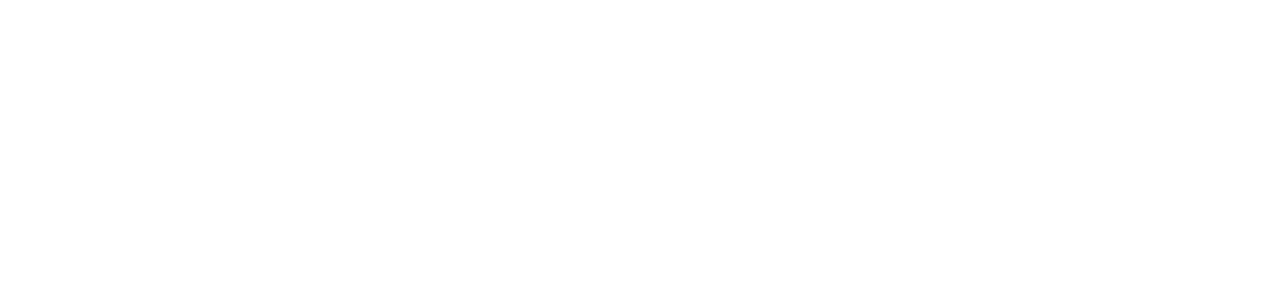
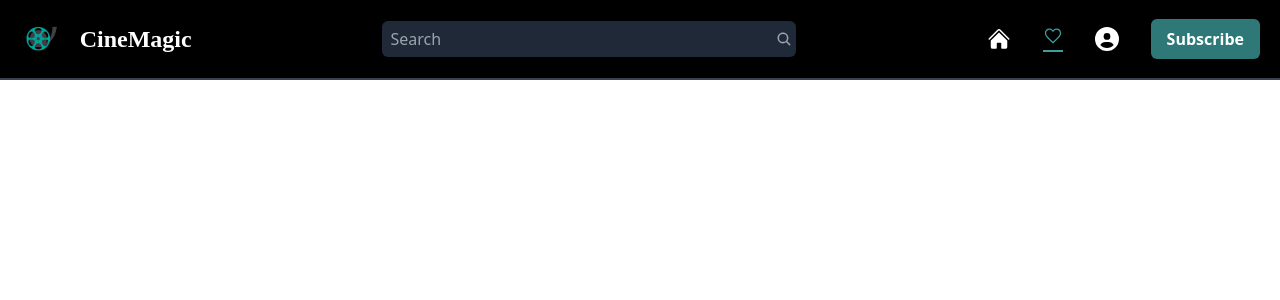
Before and after one commit to HaaniAshraf/CineMagic, a React (Vite) app: page /liked in a window 1280 px wide. Before the commit this address had no page. Shown: the top 300 px of the page. Built offline with nearby package versions, Linux system fonts and the light colour scheme; a web font is replaced by a local one.

Commit message:
Userhome designed

```diff
--- a/package.json
+++ b/package.json
@@ -14,7 +14,9 @@
     "react-dom": "^18.2.0",
     "react-hook-form": "^7.51.3",
     "react-icons": "^5.1.0",
-    "react-router-dom": "^6.22.3"
+    "react-redux": "^9.1.1",
+    "react-router-dom": "^6.22.3",
+    "redux": "^5.0.1"
   },
   "devDependencies": {
     "@types/react": "^18.2.66",
--- a/src/App.jsx
+++ b/src/App.jsx
@@ -3,7 +3,7 @@ import Login from "./pages/login";
 import Signup from "./pages/Signup";
 import Header from "./components/Header";
 import UserHome from "./pages/UserHome";
-import About from './pages/About'
+import Liked from './pages/Liked'
 import Profile from './pages/Profile'
 import { BrowserRouter, Routes, Route } from "react-router-dom";
 
@@ -14,7 +14,7 @@ function App() {
         <Route path="/" element={<UserHome />} />
         <Route path="/login" element={<Login />} />
         <Route path="/signup" element={<Signup />} />
-        <Route path="/about" element={<About />} />
+        <Route path="/liked" element={<Liked />} />
         <Route path="/profile" element={<Profile />} />
         <Route path="/header" element={<Header />} />
       </Routes>
--- a/src/components/Header.jsx
+++ b/src/components/Header.jsx
@@ -1,12 +1,21 @@
 import React from "react";
 import Logo from "../assets/logo.png";
 import { IoSearch } from "react-icons/io5";
+import { HiHome } from "react-icons/hi2";
+import { IoMdHeartEmpty } from "react-icons/io";
+import { FaCircleUser } from "react-icons/fa6";
 import Button from "./Button";
 import { Link } from "react-router-dom";
+import { useState } from "react";
+import { FaBars, FaTimes } from "react-icons/fa";
 
 function Header() {
+  const [nav, setNav] = useState(false);
+  const closeNav = () => {
+    setNav(false);
+  };
   return (
-    <div className="common h-16 flex justify-between px-5 items-center">
+    <div className="common shadow-customShadow h-20 flex justify-between px-5 items-center fixed border-b-2 border-gray-700">
       <div className="flex items-center justify-center">
         <img src={Logo} alt="CineMagic Logo" className="h-10" />
         <h2 className="text-2xl font-semibold font-signature ml-4">
@@ -21,18 +30,81 @@ function Header() {
         />
         <IoSearch className="cursor-pointer absolute inset-y-0 right-7 sm:right-1 md:right-1 top-1/2 transform -translate-y-1/2 text-gray-400 hover:text-[#328282]" />
       </div>
-      <ul className="flex items-center gap-5">
-        <Link to={'/'}>
-        <li className={location.pathname === "/" ? "active-link" : "nav-item"}>Home</li>
+      <ul className="sm:flex hidden items-center md:gap-8 sm:gap-4">
+        <Link to={"/"}>
+          <li
+            className={location.pathname === "/" ? "active-link" : "nav-item"}
+          >
+            <HiHome />
+          </li>
         </Link>
-        <Link to={'/about'}>
-        <li className={location.pathname === "/about" ? "active-link" : "nav-item"}>About</li>
+        <Link to={"/liked"}>
+          <li
+            className={
+              location.pathname === "/liked" ? "active-link" : "nav-item"
+            }
+          >
+            <IoMdHeartEmpty />
+          </li>
         </Link>
-        <Link to={'/profile'}>
-        <li className={location.pathname === "/profile" ? "active-link" : "nav-item"}>Profile</li>
+        <Link to={"/profile"}>
+          <li
+            className={
+              location.pathname === "/profile" ? "active-link" : "nav-item"
+            }
+          >
+            <FaCircleUser />
+          </li>
         </Link>
-        <Button className="bg-[#2e7878] p-1 hover:bg-[#2a6868]">Subscribe</Button>
+        <Button className="bg-[#2e7878] p-1 sm:text-sm md:text-base hover:bg-[#2a6868]">
+          Subscribe
+        </Button>
       </ul>
+      <div className="sm:hidden">
+        <button
+          onClick={() => setNav(!nav)}
+          className="text-3xl pr-2 pt-2 text-gray-500 hover:text-[#3e9e9e]"
+        >
+          {nav ? <FaTimes /> : <FaBars />}
+        </button>
+        {nav && (
+          <ul className="flex flex-col items-center justify-center bg-gray-900 text-white absolute top-16 left-0 w-full py-4 border-b border-gray-200">
+            <li className="my-2">
+              <Link
+                to={"/"}
+                onClick={closeNav}
+                className=" hover:text-[#3e9e9e] font-semibold text-xl"
+              >
+                Home
+              </Link>
+            </li>
+            <li className="my-2">
+              <Link
+                to={"/liked"}
+                onClick={closeNav}
+                className=" hover:text-[#3e9e9e] font-semibold text-xl"
+              >
+                Liked
+              </Link>
+            </li>
+            <li className="my-2">
+              <Link
+                to={"/profile"}
+                onClick={closeNav}
+                className=" hover:text-[#3e9e9e] font-semibold text-xl"
+              >
+                Profile
+              </Link>
+            </li>
+
+            <li className="my-2">
+              <Button className="bg-[#2e7878] p-1 sm:text-sm md:text-base hover:bg-[#2a6868]">
+                Subscribe
+              </Button>
+            </li>
+          </ul>
+        )}
+      </div>
     </div>
   );
 }
--- a/src/index.css
+++ b/src/index.css
@@ -8,10 +8,10 @@
         @apply bg-black text-white h-screen w-screen
     }
     .active-link {
-        @apply border-b-2 border-[#3e9e9e] duration-200 text-[#3e9e9e] md:text-xl
+        @apply border-b-2 pb-1 border-[#3e9e9e] duration-200 text-[#3e9e9e] md:text-xl
     }
     .nav-item {
-        @apply cursor-pointer hover:text-[#3e9e9e] duration-100 md:text-xl flex flex-col items-center justify-center;
+        @apply cursor-pointer hover:text-[#3e9e9e] duration-100 md:text-2xl flex flex-col items-center justify-center;
     }
 }
 
--- a/src/pages/About.jsx
+++ b/src/pages/Liked.jsx
@@ -1,13 +1,13 @@
 import React from "react";
 import Header from "../components/Header";
 
-function About() {
+function Liked() {
   return (
     <div>
       <Header />
-      <h1>About</h1>
+      <h1>Liked</h1>
     </div>
   );
 }
 
-export default About;
+export default Liked;
--- a/src/pages/UserHome.jsx
+++ b/src/pages/UserHome.jsx
@@ -1,13 +1,46 @@
-import React from 'react'
-import Header from '../components/Header'
+import React from "react";
+import Header from "../components/Header";
+import bgImg from "../assets/banners/oppen.jpeg";
+import { FaStar } from "react-icons/fa6";
+import Button from "../components/Button";
 
 function UserHome() {
+  const stars = Array(5)
+    .fill(0)
+    .map((_, index) => <FaStar key={index} className="text-yellow-400" />);
   return (
     <div>
-        <Header/>
-        <h1>Home</h1>
+      <Header />
+      <div className="h-screen w-screen common flex flex-col items-center justify-center">
+        <img
+          src={bgImg}
+          alt=""
+          className="h-5/6 w-5/6 rounded-xl relative bg-cover pt-7"
+        />
+        <div className="absolute z-10 w-1/2 md:w-1/3 top-28 md:top-44 left-30 md:left-44 flex flex-col gap-3">
+          <div className="flex gap-1">{stars}</div>
+          <h1 className="font-bold text-4xl">OPPENHEIMER</h1>
+          <h4 className="font-semibold text-gray-300">Released on 21 July 2023</h4>
+          <p className="sm:mt-10 font-semibold">
+            During World War II, Lt. Gen. Leslie Groves Jr. appoints physicist
+            J. Robert Oppenheimer to work on the top-secret Manhattan Project.
+            Oppenheimer and a team of scientists spend years developing and
+            designing the atomic bomb. Their work comes to fruition on July 16,
+            1945, as they witness the world's first nuclear explosion, forever
+            changing the course of history.
+          </p>
+          <div className="flex gap-4 mt-10 sm:mt-24 md:mt-16">
+            <Button className="w-full bg-gray-900 text-white hover:bg-transparent hover:text-[#306161] hover:border-[#004c4c] hover:border-2 duration-150">
+              Trailer
+            </Button>
+            <Button className="w-full bg-gray-900 hover:bg-transparent hover:text-[#306161] hover:border-[#004c4c] hover:border-2 duration-150">
+              Buy
+            </Button>
+          </div>
+        </div>
+      </div>
     </div>
-  )
+  );
 }
 
-export default UserHome
+export default UserHome;
--- a/tailwind.config.js
+++ b/tailwind.config.js
@@ -9,6 +9,9 @@ export default {
     fontFamily:{
       signature:['Dynalight']
     },
+    boxShadow: {
+      customShadow: '-10px -12px 15px 8px #ffffff', // Assuming 'white' is meant to be '#ffffff'
+    }
   },
   plugins: [],
 }
```
Also changed, not shown: 2 other files (tests, documents, lock files or other folders).
